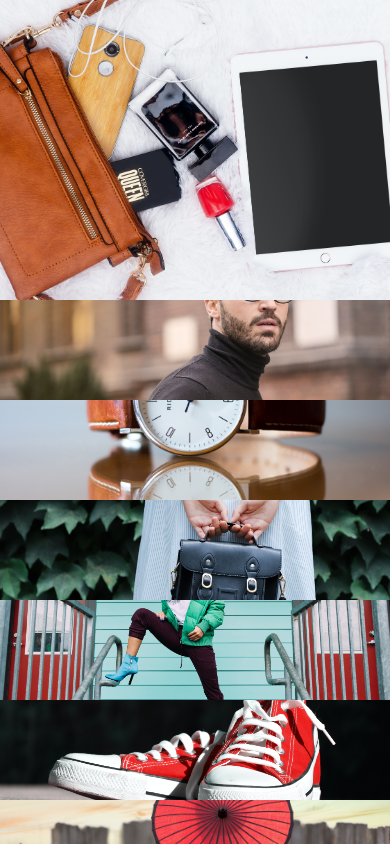
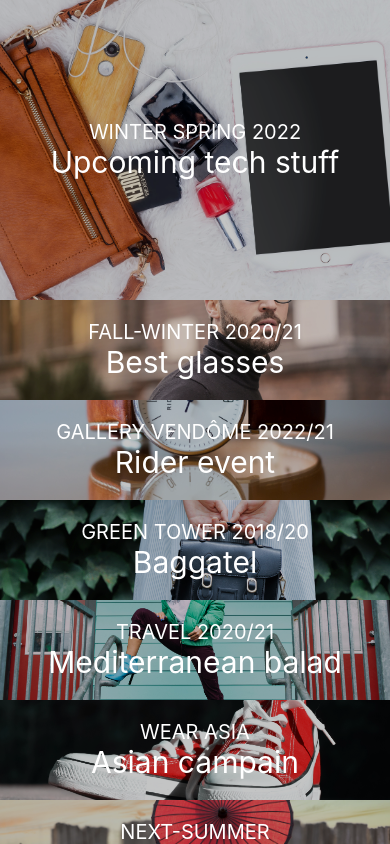
Before and after one commit to mdeaconu/react-native-animations, a React Native app: screen / in a window 390 px wide. Built offline with nearby package versions, Linux system fonts and the light colour scheme.

Commit message:
feat(list): displaying texts and backdrop
Signed-off-by: Mihai DEACONU <mihai.deaconu@cognizant.com>

```diff
--- a/components/ListItem/ListItem.jsx
+++ b/components/ListItem/ListItem.jsx
@@ -5,6 +5,7 @@ import Animated, {
   interpolate, useAnimatedStyle
 } from "react-native-reanimated";
 import PropTypes from "prop-types";
+import { Text, TouchableOpacity, View } from "react-native";
 
 const ListItem = ({ image, scrollY, index }) => {
   const imageAnimatedStyle = useAnimatedStyle(() => {
@@ -19,10 +20,18 @@ const ListItem = ({ image, scrollY, index }) => {
     };
   });
 
-  return <Animated.Image
-    source={image.picture}
-    style={[s.image, imageAnimatedStyle]}
-  />
+  return (
+    <TouchableOpacity>
+      <Animated.Image
+        source={image.picture}
+        style={[s.image, imageAnimatedStyle]}
+      />
+      <View style={s.textContainer}>
+        <Text style={s.subtitle}>{image.subtitle}</Text>
+        <Text style={s.title}>{image.title}</Text>
+      </View>
+    </TouchableOpacity>
+  );
 };
 
 ListItem.propTypes = {
--- a/components/ListItem/ListItem.style.js
+++ b/components/ListItem/ListItem.style.js
@@ -10,4 +10,23 @@ export const s = StyleSheet.create({
     width: "100%",
     height: IMAGE_SIZE.MAX
   },
+  textContainer: {
+    backgroundColor: "#0000003A",
+    width: "100%",
+    height: "100%",
+    justifyContent: "center",
+    alignItems: "center",
+    position: "absolute",
+    padding: 10,
+  },
+  title: {
+    color: "white",
+    fontSize: 30,
+    textAlign: "center",
+  },
+  subtitle: {
+    color: "white",
+    fontSize: 20,
+    textAlign: "center",
+  },
 });
```
